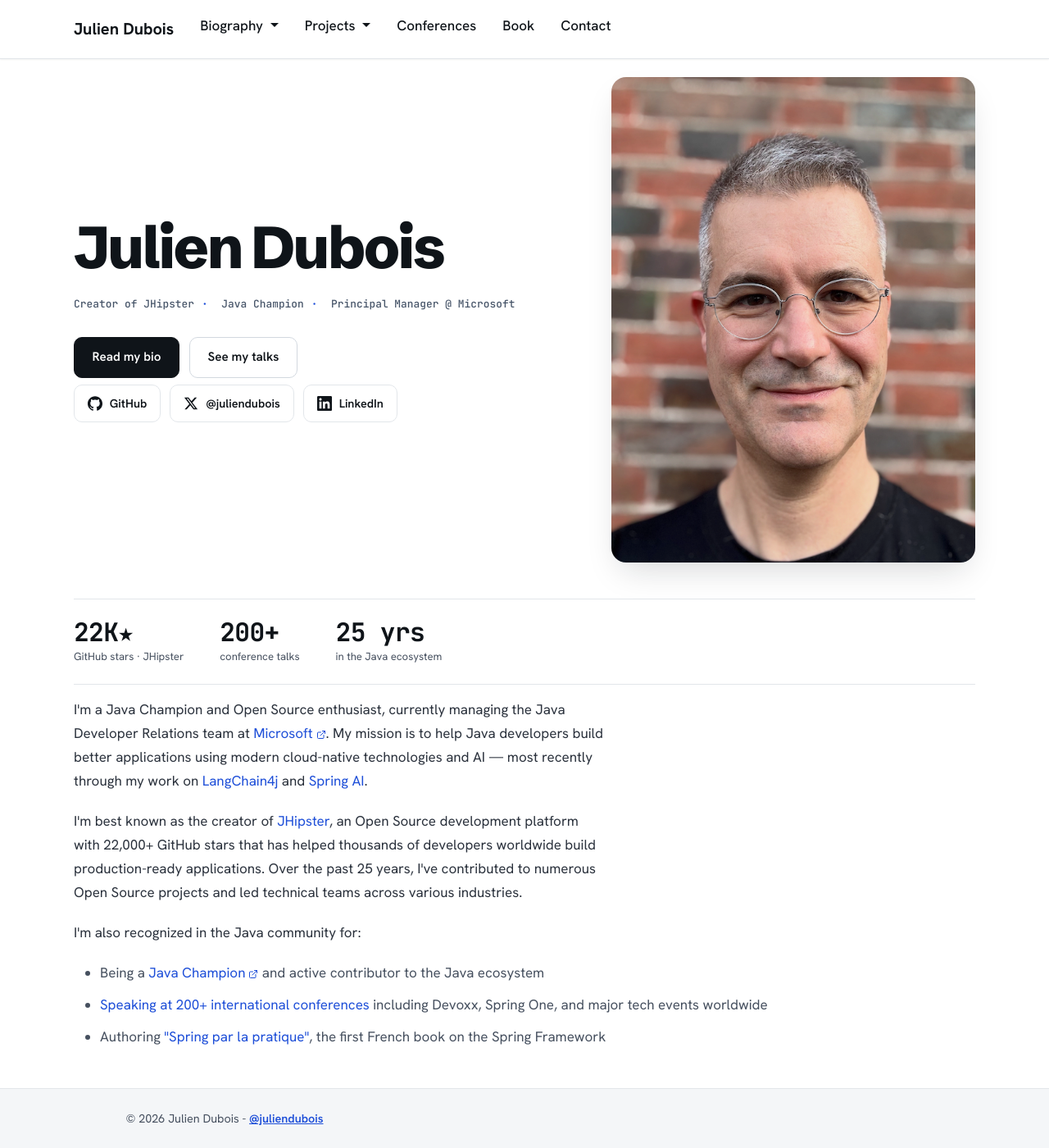
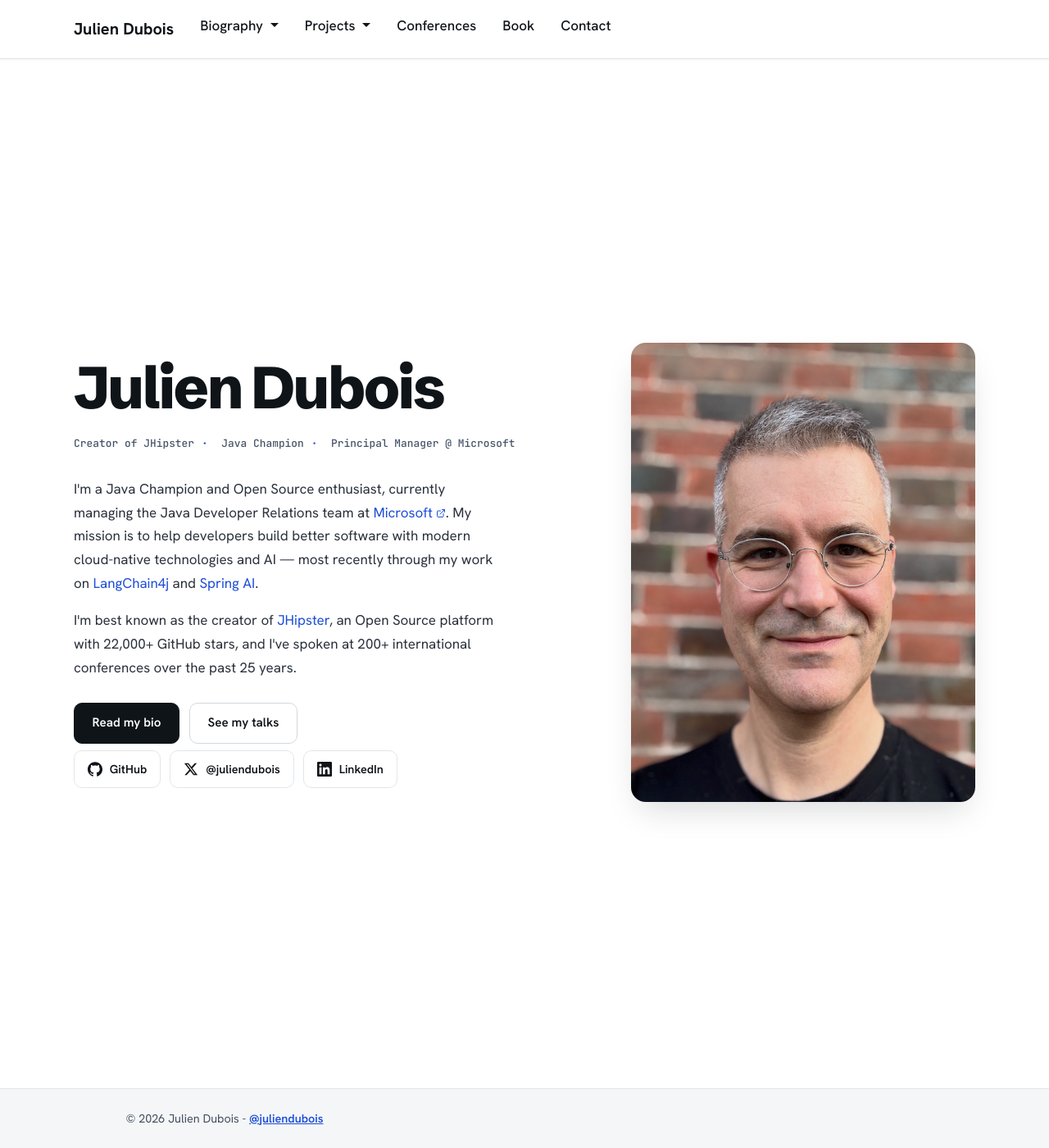
Before and after one commit to jdubois/jdubois.github.com, a Jekyll site: the page built from index.html, in a window 1280 px wide and 1400 px high. Shown: the whole window at 82% size. Built offline with Jekyll 4.4.1, drawn with Linux system fonts in a browser that asks for light colours.

Commit message:
Rework home into a lean split hero; tweak Contact LinkedIn label
Home page (index.html): replace the stacked masthead + long bio with a
single-screen split hero — intro text on the left (name, mono meta, two
condensed bio paragraphs, CTAs, social row) and the portrait on the right.
Remove the stat strip and the standalone bio content section.

css/main.css: scope a viewport-fill, vertically centered layout to the home
page via main.container:has(.home-hero); add .hero-intro styling; size the
portrait with max-height; drop the now-unused .stat-strip/.about-grid/
.hero-lede rules; update the reduced-motion and animation-stagger lists.

contact.html: change the LinkedIn call to action from "Connect on" to
"Follow me on".

Co-authored-by: Copilot <223556219+Copilot@users.noreply.github.com>

```diff
--- a/contact.html
+++ b/contact.html
@@ -33,7 +33,7 @@ title: Contact
     </p>
     <ul>
         <li>Follow me on <a href="https://x.com/juliendubois" target="_blank">X (Twitter)</a> for tech insights and updates</li>
-        <li>Connect on <a href="https://www.linkedin.com/in/juliendubois/" target="_blank">LinkedIn</a> for professional networking</li>
+        <li>Follow me on <a href="https://www.linkedin.com/in/juliendubois/" target="_blank">LinkedIn</a> for professional networking</li>
         <li>Check out my code on <a href="https://github.com/jdubois" target="_blank">GitHub</a></li>
     </ul>
 
--- a/css/main.css
+++ b/css/main.css
@@ -228,12 +228,23 @@ a:hover {
 }
 
 /* ===== Home hero (Engineering Notebook) ===== */
+/* Home page fills the viewport between navbar and footer, vertically centered */
+main.container:has(.home-hero) {
+    flex: 1;
+    display: flex;
+    flex-direction: column;
+    justify-content: center;
+    padding-top: 1.5rem;
+    padding-bottom: 1.5rem;
+}
+
 .home-hero {
-    padding: 1.5rem 0 1rem;
+    width: 100%;
 }
 
 .home-hero .row {
     align-items: center;
+    row-gap: 2rem;
 }
 
 .hero-name {
@@ -243,20 +254,6 @@ a:hover {
     line-height: 1.02;
     margin: 0 0 1.25rem;
     color: var(--ink);
-}
-
-.hero-lede {
-    font-size: clamp(1.15rem, 1.05rem + 0.5vw, 1.4rem);
-    line-height: 1.5;
-    color: var(--text-body);
-    max-width: 34ch;
-    margin-bottom: 1.5rem;
-    font-weight: 500;
-}
-
-.hero-lede strong {
-    color: var(--ink);
-    font-weight: 700;
 }
 
 .hero-meta {
@@ -275,6 +272,19 @@ a:hover {
     margin: 0 0.55rem;
     color: var(--primary-color);
     font-weight: 700;
+}
+
+.hero-intro {
+    margin-bottom: 1.75rem;
+}
+
+.hero-intro p {
+    max-width: 54ch;
+    margin-bottom: 1rem;
+}
+
+.hero-intro p:last-child {
+    margin-bottom: 0;
 }
 
 .hero-actions {
@@ -328,46 +338,16 @@ a:hover {
     border-radius: 18px;
     box-shadow: var(--shadow-lg);
     transition: var(--transition);
+    display: block;
+    margin-left: auto;
+    width: auto;
     max-width: 100%;
-    height: auto;
+    max-height: min(66vh, 560px);
 }
 
 .profile-image:hover {
     transform: translateY(-4px);
     box-shadow: 0 24px 48px -12px rgba(15, 20, 25, 0.22);
-}
-
-/* Stat strip (editorial ruled figures, not metric cards) */
-.stat-strip {
-    display: flex;
-    flex-wrap: wrap;
-    gap: 1.25rem 2.75rem;
-    padding: 1.4rem 0;
-    margin: 2.75rem 0 0;
-    border-top: 1px solid var(--border-color);
-    border-bottom: 1px solid var(--border-color);
-}
-
-.stat {
-    display: flex;
-    flex-direction: column;
-    gap: 0.1rem;
-}
-
-.stat-num {
-    font-family: var(--font-mono);
-    font-size: clamp(1.5rem, 1.2rem + 1vw, 1.95rem);
-    font-weight: 700;
-    color: var(--ink);
-    letter-spacing: -0.02em;
-    line-height: 1.1;
-}
-
-.stat-label {
-    font-size: 0.82rem;
-    color: var(--text-secondary);
-    max-width: none;
-    margin: 0;
 }
 
 /* Unified monochrome social row */
@@ -523,8 +503,8 @@ ul li {
     }
 
     .home-hero .hero-name,
-    .home-hero .hero-lede,
     .home-hero .hero-meta,
+    .home-hero .hero-intro,
     .home-hero .hero-actions,
     .home-hero .social-row,
     .home-hero .profile-image,
@@ -583,27 +563,29 @@ hr {
 
 /* Responsive Design - Mobile and Tablet */
 @media (max-width: 991.98px) {
+    main.container:has(.home-hero) {
+        display: block;
+    }
+
     .home-hero {
         padding: 1rem 0 0.5rem;
         text-align: center;
     }
 
-    .home-hero .hero-lede {
-        max-width: none;
+    .home-hero .hero-actions,
+    .home-hero .social-row {
+        justify-content: center;
+    }
+
+    .home-hero .hero-intro p {
         margin-left: auto;
         margin-right: auto;
     }
 
-    .home-hero .hero-actions,
-    .home-hero .social-row,
-    .stat-strip {
-        justify-content: center;
-    }
-
     .home-hero .profile-image {
-        display: block;
-        margin: 0 auto 2rem;
-        max-width: 260px;
+        margin: 0 auto 1.5rem;
+        max-width: 240px;
+        max-height: none;
     }
 
     /* Mobile navbar styling */
@@ -670,18 +652,18 @@ hr {
 }
 
 .home-hero .hero-name,
-.home-hero .hero-lede,
 .home-hero .hero-meta,
+.home-hero .hero-intro,
 .home-hero .hero-actions,
 .home-hero .social-row {
     animation: fadeInUp 0.7s cubic-bezier(0.22, 1, 0.36, 1) both;
 }
 
 .home-hero .hero-name { animation-delay: 0.05s; }
-.home-hero .hero-lede { animation-delay: 0.13s; }
 .home-hero .hero-meta { animation-delay: 0.21s; }
-.home-hero .hero-actions { animation-delay: 0.29s; }
-.home-hero .social-row { animation-delay: 0.37s; }
+.home-hero .hero-intro { animation-delay: 0.29s; }
+.home-hero .hero-actions { animation-delay: 0.37s; }
+.home-hero .social-row { animation-delay: 0.45s; }
 
 .home-hero .profile-image {
     animation: fadeIn 0.9s ease-out 0.1s both;
--- a/index.html
+++ b/index.html
@@ -4,7 +4,7 @@ title: Julien Dubois
 ---
 
 <div class="home-hero">
-    <div class="row">
+    <div class="row align-items-center">
         <div class="col-lg-7 order-2 order-lg-1">
             <h1 class="hero-name">Julien Dubois</h1>
             <p class="hero-meta">
@@ -12,6 +12,14 @@ title: Julien Dubois
                 <span>Java Champion</span>
                 <span>Principal Manager @ Microsoft</span>
             </p>
+            <div class="hero-intro">
+                <p>
+                    I'm a Java Champion and Open Source enthusiast, currently managing the Java Developer Relations team at <a href="https://www.microsoft.com" target="_blank">Microsoft</a>. My mission is to help developers build better software with modern cloud-native technologies and AI &mdash; most recently through my work on <a href="/project/langchain4j">LangChain4j</a> and <a href="/project/spring-ai">Spring AI</a>.
+                </p>
+                <p>
+                    I'm best known as the creator of <a href="/project/jhipster">JHipster</a>, an Open Source platform with 22,000+ GitHub stars, and I've spoken at 200+ international conferences over the past 25 years.
+                </p>
+            </div>
             <div class="hero-actions">
                 <a href="/bio" class="btn-ink">Read my bio</a>
                 <a href="/conferences" class="btn-ghost">See my talks</a>
@@ -35,38 +43,4 @@ title: Julien Dubois
             <img src="/img/photos/julien-dubois.png" class="profile-image" alt="Julien Dubois" />
         </div>
     </div>
-
-    <div class="stat-strip">
-        <div class="stat">
-            <span class="stat-num">22K&#9733;</span>
-            <span class="stat-label">GitHub stars &middot; JHipster</span>
-        </div>
-        <div class="stat">
-            <span class="stat-num">200+</span>
-            <span class="stat-label">conference talks</span>
-        </div>
-        <div class="stat">
-            <span class="stat-num">25 yrs</span>
-            <span class="stat-label">in the Java ecosystem</span>
-        </div>
-    </div>
 </div>
-
-<div class="content-section">
-    <p>
-        I'm a Java Champion and Open Source enthusiast, currently managing the Java Developer Relations team at <a href="https://www.microsoft.com" target="_blank">Microsoft</a>. My mission is to help Java developers build better applications using modern cloud-native technologies and AI &mdash; most recently through my work on <a href="/project/langchain4j">LangChain4j</a> and <a href="/project/spring-ai">Spring AI</a>.
-    </p>
-
-    <p>
-        I'm best known as the creator of <a href="/project/jhipster">JHipster</a>, an Open Source development platform with 22,000+ GitHub stars that has helped thousands of developers worldwide build production-ready applications. Over the past 25 years, I've contributed to numerous Open Source projects and led technical teams across various industries.
-    </p>
-
-    <p>
-        I'm also recognized in the Java community for:
-    </p>
-    <ul>
-        <li>Being a <a href="https://javachampions.org" target="_blank">Java Champion</a> and active contributor to the Java ecosystem</li>
-        <li><a href="/conferences">Speaking at 200+ international conferences</a> including Devoxx, Spring One, and major tech events worldwide</li>
-        <li>Authoring <a href="/book">"Spring par la pratique"</a>, the first French book on the Spring Framework</li>
-    </ul>
-</div>
```
